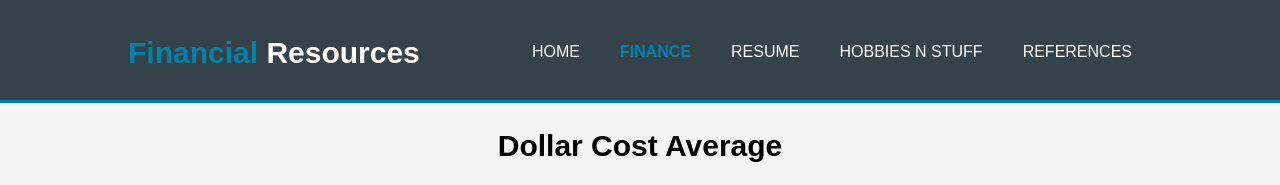
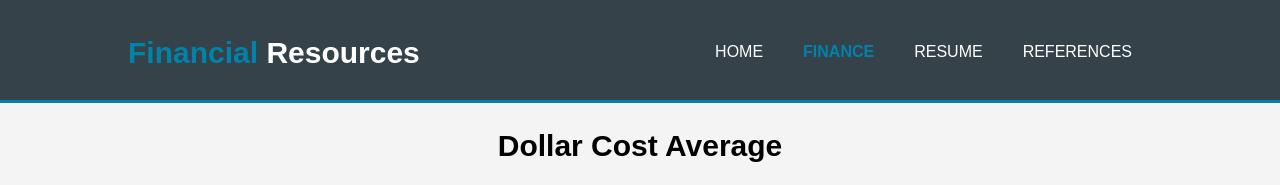
Before and after one commit to SamuelDixxon/LOS, a plain HTML site: page HTML/Finances.html in a window 1280 px wide. Shown: the top 185 px of the page. Drawn offline with Linux system fonts and the light colour scheme.

Commit message:
Update Finances.html

```diff
--- a/HTML/Finances.html
+++ b/HTML/Finances.html
@@ -19,7 +19,6 @@
             <li ><a href="index.html">Home</a></li>
             <li class="current"><a href="Finances.html">Finance</a></li>
             <li><a href="Resume.html">Resume</a></li>
-            <li><a href="Hobbies.html">Hobbies n Stuff</a></li>
             <li><a href="References.html">References</a></li>
           </ul>
         </nav>
```
